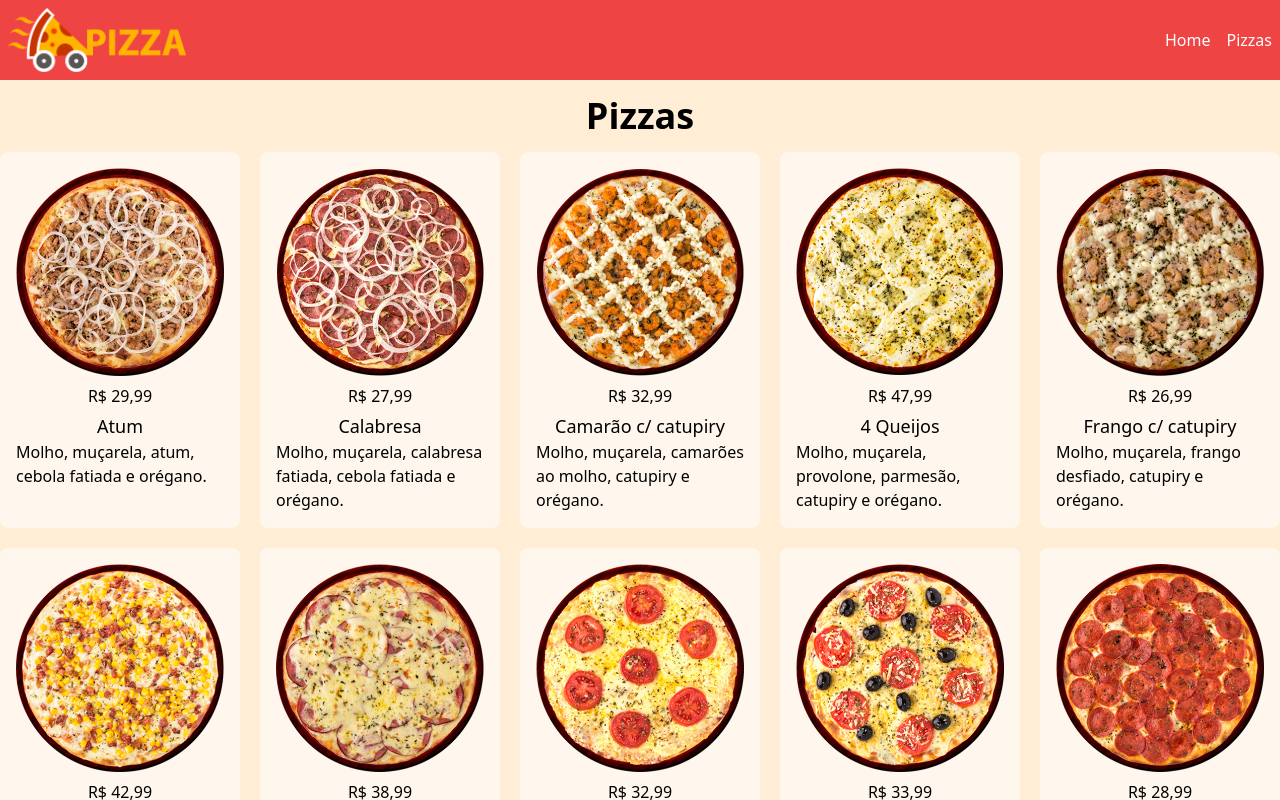
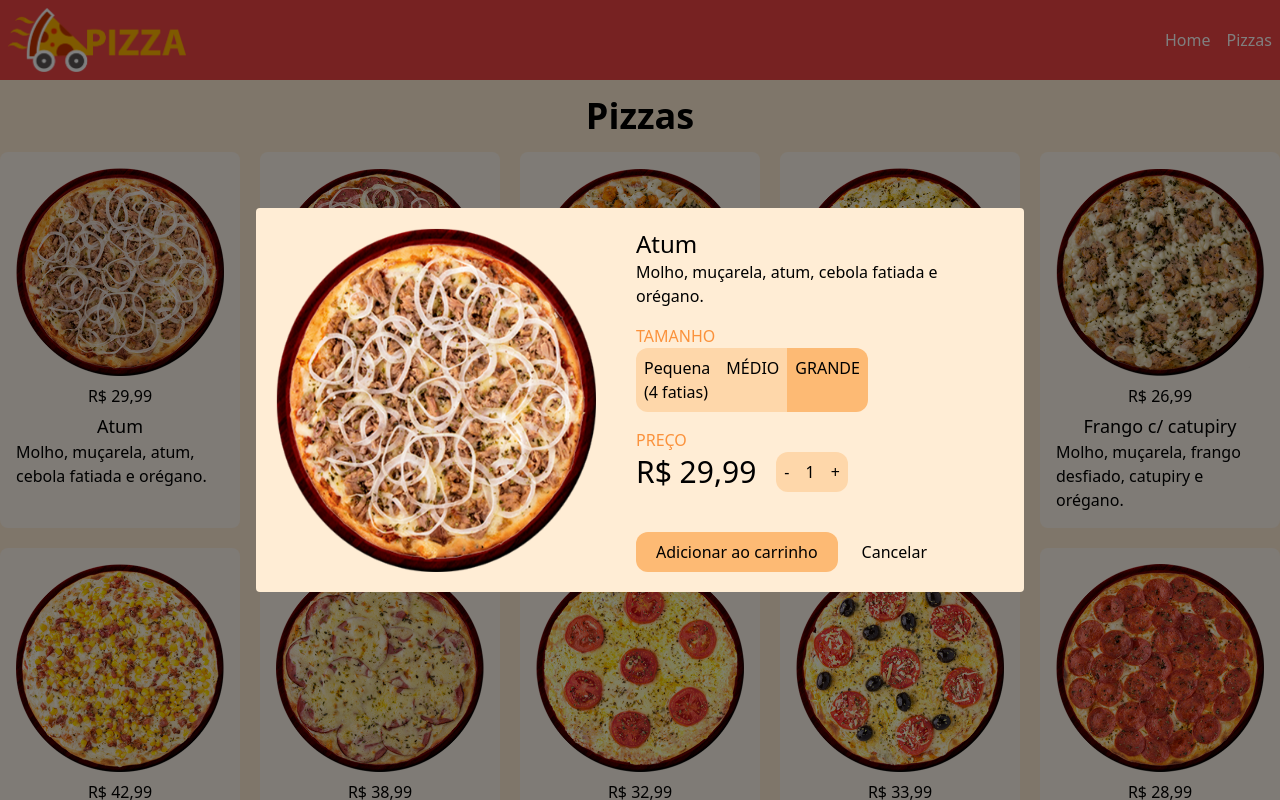
Before and after one commit to gutoamorim/pizzaria-legado, a React (Vite) app: page /pizzas in a window 1280 px wide. Both pictures are taken after a click on the element 120 px from the left and 340 px from the top of the page. Shown: the top 800 px of the page. Built offline with nearby package versions, Linux system fonts and the light colour scheme.

Commit message:
populando modal dinamicamente com os dados do card selecionado

```diff
--- a/src/App.jsx
+++ b/src/App.jsx
@@ -1,6 +1,5 @@
 import { RouterProvider } from "react-router-dom";
 import router from "./router";
-import { useState } from "react";
 
 export default function App() {
   return <RouterProvider router={router} />;
--- a/src/components/Card.jsx
+++ b/src/components/Card.jsx
@@ -1,6 +1,22 @@
-export default function Card({ img, title, description, price }) {
+export default function Card({
+  img,
+  title,
+  description,
+  price,
+  setModal,
+  pizzaItem,
+  setPizzaItem,
+}) {
+  function handleModal() {
+    setPizzaItem(pizzaItem);
+    setModal((state) => !state);
+  }
+
   return (
-    <div className="max-w-60 bg-orange-50 p-4 rounded-lg cursor-pointer">
+    <div
+      className="max-w-60 bg-orange-50 p-4 rounded-lg cursor-pointer"
+      onClick={handleModal}
+    >
       <img src={img} alt="" />
       <p className="text-center font-medium mt-2">{price}</p>
       <h1 className="text-lg font-medium text-center mt-1">{title}</h1>
--- a/src/components/PizzaModal.jsx
+++ b/src/components/PizzaModal.jsx
@@ -1,47 +1,100 @@
-import img from "../assets/frango-catupiry.png";
+import { useRef, useState } from "react";
 
-export default function PizzaModal({ pizzamodal }) {
-  if (!pizzamodal) return null;
+export default function PizzaModal({ modal, setModal, pizzaItem }) {
+  if (!modal) return null;
+
+  const { id, img, name, description, price } = pizzaItem;
+  const [quantity, setQuantity] = useState(1);
+
+  const p = useRef();
+  const m = useRef();
+  const g = useRef();
+
+  function handleSize(e) {
+    const sizes = document.querySelectorAll("#sizes div");
+    sizes.forEach((size) => {
+      size.classList.remove("bg-orange-200", "bg-orange-300");
+      if (size === e.target) {
+        size.classList.add("bg-orange-300");
+        console.log(size.innerHTML);
+      } else {
+        size.classList.add("bg-orange-200");
+      }
+    });
+  }
+
+  function handleQuantity(e) {
+    console.log(e.target.id);
+  }
 
   return (
     <div className="fixed h-full w-full top-0 left-0 bg-black/50 flex items-center justify-center">
       <div className="flex gap-10 bg-orange-100 p-5 rounded max-w-3xl justify-center">
         <img src={img} alt="" className="max-w-80" />
+
         <div>
-          <h1 className="text-2xl font-medium">Frango com Catupiry</h1>
-          <p className="mb-4">
-            Molho, muçarela, frango desfiado, catupiry e orégano.
-          </p>
+          <h1 className="text-2xl font-medium">{name}</h1>
+
+          <p className="mb-4">{description}</p>
+
           <span className="text-orange-400">TAMANHO</span>
-          <div className="flex mb-4">
-            <div className="bg-orange-200 p-2 rounded-tl-xl rounded-bl-xl cursor-pointer hover:bg-orange-300">
-              PEQUENA
+          <div className="flex mb-4" id="sizes">
+            <div
+              className="bg-orange-200 p-2 rounded-tl-xl rounded-bl-xl cursor-pointer hover:bg-orange-300"
+              ref={p}
+              onClick={handleSize}
+            >
+              <p>Pequena</p> ({pizzaItem.sizes[0]})
             </div>
-            <div className="bg-orange-200 p-2 cursor-pointer hover:bg-orange-300">
+            <div
+              className="bg-orange-200 p-2 cursor-pointer hover:bg-orange-300"
+              ref={m}
+              onClick={handleSize}
+            >
               MÉDIO
             </div>
-            <div className="bg-orange-300 p-2 rounded-tr-xl rounded-br-xl cursor-pointer hover:bg-orange-300">
+            <div
+              className="bg-orange-300 p-2 rounded-tr-xl rounded-br-xl cursor-pointer hover:bg-orange-300"
+              ref={g}
+              onClick={handleSize}
+            >
               GRANDE
             </div>
           </div>
+
           <span className="text-orange-400">PREÇO</span>
           <div className="flex items-center gap-5 mb-10">
-            <span className="text-3xl">R$ 32,99</span>
+            <span className="text-3xl">
+              {price[2].toLocaleString("pt-BR", {
+                style: "currency",
+                currency: "BRL",
+              })}
+            </span>
             <div className="flex">
               <div className="bg-orange-200 p-2 rounded-tl-xl rounded-bl-xl cursor-pointer hover:bg-orange-300">
                 -
               </div>
-              <div className="bg-orange-200 p-2">1</div>
-              <div className="bg-orange-200 p-2 rounded-tr-xl rounded-br-xl cursor-pointer hover:bg-orange-300">
+              <div className="bg-orange-200 p-2">{quantity}</div>
+              <div
+                id="add"
+                className="bg-orange-200 p-2 rounded-tr-xl rounded-br-xl cursor-pointer hover:bg-orange-300"
+                onClick={handleQuantity}
+              >
                 +
               </div>
             </div>
           </div>
+
           <div className="flex items-center gap-4">
             <div className="bg-orange-300 px-5 py-2 rounded-xl cursor-pointer hover:bg-orange-400">
               Adicionar ao carrinho
             </div>
-            <div className="cursor-pointer px-2 py-2">Cancelar</div>
+            <div
+              className="cursor-pointer px-2 py-2"
+              onClick={() => setModal((state) => !state)}
+            >
+              Cancelar
+            </div>
           </div>
         </div>
       </div>
--- /dev/null
+++ b/src/hooks/useCart.jsx
@@ -0,0 +1,10 @@
+import pizzas from "../database.json";
+
+export const handleSize = (e) => {
+  const sizes = document.querySelectorAll("#sizes div");
+  console.log(sizes);
+  sizes.forEach((size) => {
+    size.classList.remove("bg-orange-300", "bg-orange-200");
+    size.classList.add("bg-orange-200");
+  });
+};
--- a/src/pages/Pizzas.jsx
+++ b/src/pages/Pizzas.jsx
@@ -2,9 +2,13 @@ import pizzas from "../database.json";
 import Card from "../components/Card";
 import Cart from "../components/Cart";
 import PizzaModal from "../components/PizzaModal";
+import { useState } from "react";
 
-console.log(pizzas);
 export default function Pizzas() {
+  const [modal, setModal] = useState(false);
+  const [cart, setCart] = useState([]);
+  const [pizzaItem, setPizzaItem] = useState(null);
+
   return (
     <>
       <section className="flex gap-0.5">
@@ -21,15 +25,18 @@ export default function Pizzas() {
                 })}
                 title={pizza.name}
                 description={pizza.description}
+                setModal={setModal}
+                pizzaItem={pizza}
+                setPizzaItem={setPizzaItem}
               />
             ))}
           </div>
         </div>
         {/* <div>
-        <Cart />
-      </div> */}
+          <Cart />
+        </div> */}
       </section>
-      <PizzaModal />
+      <PizzaModal modal={modal} setModal={setModal} pizzaItem={pizzaItem} />
     </>
   );
 }
```
